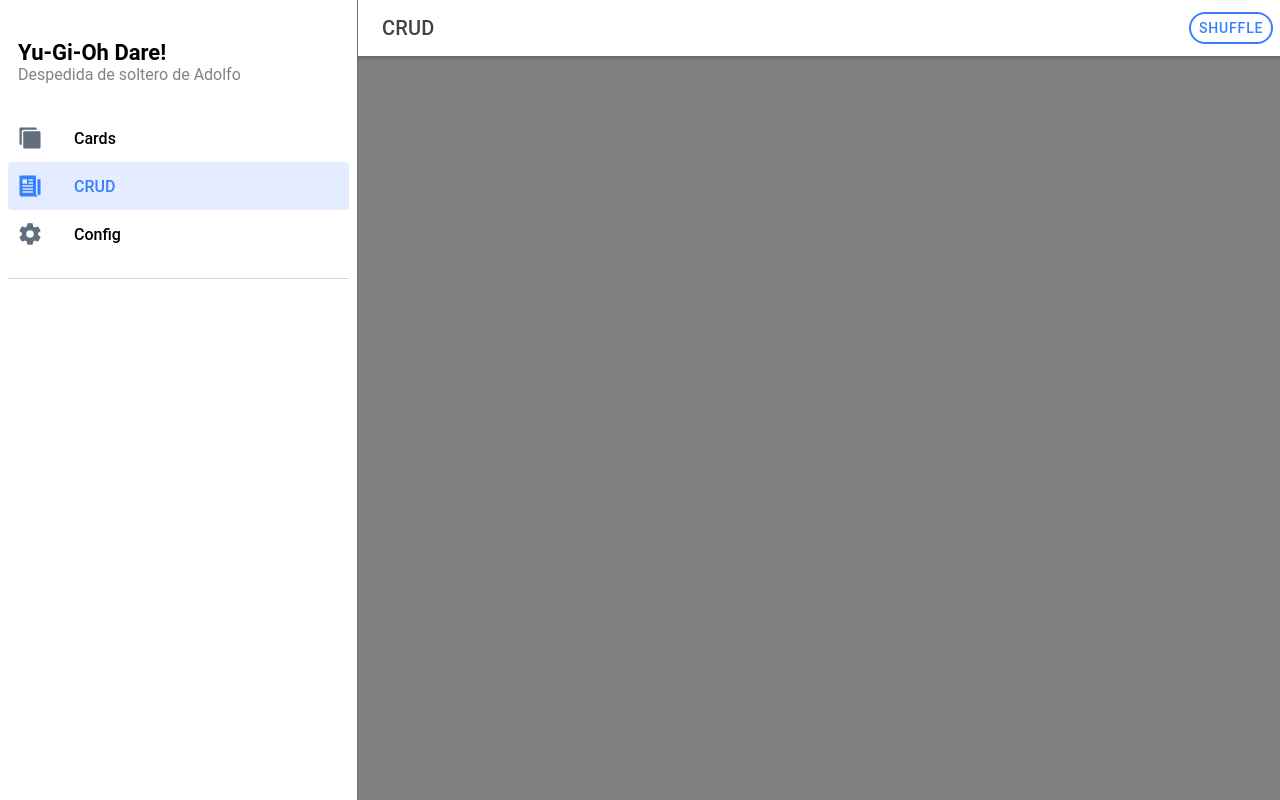
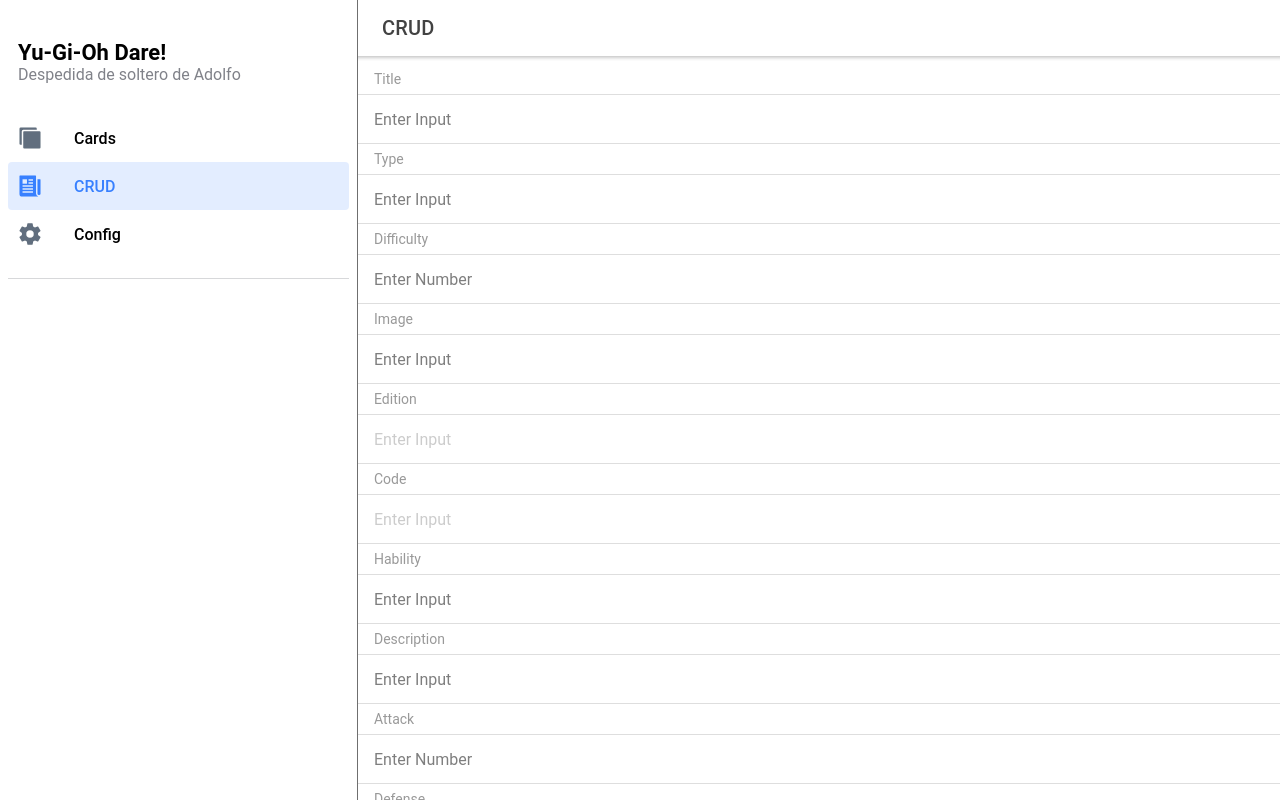
Before and after one commit to phnx2334/yugiGame, a React (Create React App) app: page /page/crud in a window 1280 px wide. Built offline with nearby package versions, Linux system fonts and the light colour scheme.

Commit message:
Started with CRUD creation

```diff
--- a/src/assets/cards.json
+++ b/src/assets/cards.json
@@ -3,26 +3,25 @@
     {
       "id": 1,
       "title": "Dark Magician",
-      "descriptionType":"Spellcaster",
-      "description": "The ultimate wizard in terms of attack and defense.",
       "type": "dark",
-      "starCount":7,
+      "starCount": 7,
+      "imageRoute": "route",
       "edition": "1st Edition",
       "code": "SDY-006",
       "hability": "spellcaster",
+      "description": "The ultimate wizard in terms of attack and defense.",
       "atk": 200,
       "def": 200,
       "numberCode": "523627",
-      "copyright": "©1996 KAZUKI TAKAHASHI",
-      "imageRoute": "route"
+      "copyright": "©1996 KAZUKI TAKAHASHI"
     },
     {
       "id": 2,
       "title": "Marico el que lo lea",
-      "descriptionType":"Spellcaster",
+      "descriptionType": "Spellcaster",
       "description": "random text",
       "type": "light",
-      "starCount":8,
+      "starCount": 8,
       "edition": "1st Edition",
       "code": "SDY-006",
       "hability": "spellcaster",
@@ -35,10 +34,10 @@
     {
       "id": 3,
       "title": "Cards",
-      "descriptionType":"Spellcaster",
+      "descriptionType": "Spellcaster",
       "description": "random text",
       "type": "water",
-      "starCount":1,
+      "starCount": 1,
       "edition": "1st Edition",
       "code": "SDY-006",
       "hability": "spellcaster",
@@ -51,10 +50,10 @@
     {
       "id": 4,
       "title": "Cards",
-      "descriptionType":"Spellcaster",
+      "descriptionType": "Spellcaster",
       "description": "random text",
       "type": "earth",
-      "starCount":5,
+      "starCount": 5,
       "edition": "1st Edition",
       "code": "SDY-006",
       "hability": "spellcaster",
@@ -67,10 +66,10 @@
     {
       "id": 5,
       "title": "Cards",
-      "descriptionType":"Spellcaster",
+      "descriptionType": "Spellcaster",
       "description": "random text",
       "type": "trap",
-      "starCount":4,
+      "starCount": 4,
       "edition": "1st Edition",
       "code": "SDY-006",
       "hability": "spellcaster",
--- a/src/components/CRUD/CRUD.tsx
+++ b/src/components/CRUD/CRUD.tsx
@@ -1,11 +1,143 @@
-import React from 'react'
+import {
+  IonContent,
+  IonItem,
+  IonLabel,
+  IonInput,
+  IonItemDivider,
+  IonList,
+} from "@ionic/react";
+import React, { useState } from "react";
 
-const CRUD = () => {
-    return (
-        <div>
+const CRUD: React.FC = () => {
+  const [text, setText] = useState<string>();
+  const [number, setNumber] = useState<number>();
+  return (
+    <IonContent>
+      <IonList>
+        <IonItemDivider>Title</IonItemDivider>
+        <IonItem>
+          <IonInput
+            clearInput
+            value={text}
+            placeholder="Enter Input"
+            onIonChange={(e) => setText(e.detail.value!)}
+          ></IonInput>
+        </IonItem>
+        <IonItemDivider>Type</IonItemDivider>
+        <IonItem>
+          <IonInput
+            clearInput
+            value={text}
+            placeholder="Enter Input"
+            onIonChange={(e) => setText(e.detail.value!)}
+          ></IonInput>
+        </IonItem>
 
-        </div>
-    )
-}
+        <IonItemDivider>Difficulty</IonItemDivider>
+        <IonItem>
+          <IonInput
+            clearInput
+            type="number"
+            value={number}
+            placeholder="Enter Number"
+            onIonChange={(e) => setNumber(parseInt(e.detail.value!, 10))}
+          ></IonInput>
+        </IonItem>
 
-export default CRUD
+        <IonItemDivider>Image</IonItemDivider>
+        <IonItem>
+          <IonInput
+            clearInput
+            value={text}
+            placeholder="Enter Input"
+            onIonChange={(e) => setText(e.detail.value!)}
+          ></IonInput>
+        </IonItem>
+
+        <IonItemDivider>Edition</IonItemDivider>
+        <IonItem>
+          <IonInput
+            disabled
+            value={text}
+            placeholder="Enter Input"
+            onIonChange={(e) => setText(e.detail.value!)}
+          ></IonInput>
+        </IonItem>
+
+        <IonItemDivider>Code</IonItemDivider>
+        <IonItem>
+          <IonInput
+            disabled
+            value={text}
+            placeholder="Enter Input"
+            onIonChange={(e) => setText(e.detail.value!)}
+          ></IonInput>
+        </IonItem>
+
+        <IonItemDivider>Hability</IonItemDivider>
+        <IonItem>
+          <IonInput
+            clearInput
+            value={text}
+            placeholder="Enter Input"
+            onIonChange={(e) => setText(e.detail.value!)}
+          ></IonInput>
+        </IonItem>
+
+        <IonItemDivider>Description</IonItemDivider>
+        <IonItem>
+          <IonInput
+            clearInput
+            value={text}
+            placeholder="Enter Input"
+            onIonChange={(e) => setText(e.detail.value!)}
+          ></IonInput>
+        </IonItem>
+
+        <IonItemDivider>Attack</IonItemDivider>
+        <IonItem>
+          <IonInput
+            clearInput
+            type="number"
+            value={number}
+            placeholder="Enter Number"
+            onIonChange={(e) => setNumber(parseInt(e.detail.value!, 10))}
+          ></IonInput>
+        </IonItem>
+
+        <IonItemDivider>Defense</IonItemDivider>
+        <IonItem>
+          <IonInput
+            clearInput
+            type="number"
+            value={number}
+            placeholder="Enter Number"
+            onIonChange={(e) => setNumber(parseInt(e.detail.value!, 10))}
+          ></IonInput>
+        </IonItem>
+
+        <IonItemDivider>Number</IonItemDivider>
+        <IonItem>
+          <IonInput
+            disabled
+            value={text}
+            placeholder="Enter Input"
+            onIonChange={(e) => setText(e.detail.value!)}
+          ></IonInput>
+        </IonItem>
+
+        <IonItemDivider>Copyright</IonItemDivider>
+        <IonItem>
+          <IonInput
+            disabled
+            value={text}
+            placeholder="Enter Input"
+            onIonChange={(e) => setText(e.detail.value!)}
+          ></IonInput>
+        </IonItem>
+      </IonList>
+    </IonContent>
+  );
+};
+
+export default CRUD;
--- a/src/components/Cards/Card.css
+++ b/src/components/Cards/Card.css
@@ -95,14 +95,14 @@
   display: flex;
   flex-direction: column;
   border: 3px solid #ac734a;
-  background-color: rgba(255, 255, 255, 0.8);
+  background-color: rgba(255, 255, 255, 0.3);
   margin: 0;
   width: 100%;
   height: 5rem;
   color: black;
 }
 
-.descriptionType {
+.hability {
   font-size: 0.4rem !important;
   font-weight: 700 !important;
 }
--- a/src/components/Cards/Card.tsx
+++ b/src/components/Cards/Card.tsx
@@ -50,7 +50,7 @@
           </div>
 
           <IonCard className="cardDescription">
-            <p className="descriptionType">{`[${cardData.descriptionType.toUpperCase()}]`}</p>
+            <p className="hability">{`[${cardData.hability.toUpperCase()}]`}</p>
             <p className="description">{cardData.description}</p>
 
             <div className="stats">
--- a/src/components/Header/Header.tsx
+++ b/src/components/Header/Header.tsx
@@ -20,7 +20,7 @@
           <IonMenuButton />
         </IonButtons>
         <IonButtons slot="end">
-          <IonButton
+          {props.title === "Cards" && <IonButton
             onClick={() => {
               window.location.reload();
             }}
@@ -29,7 +29,7 @@
             color="primary"
           >
             Shuffle
-          </IonButton>
+          </IonButton>}
         </IonButtons>
         <IonTitle>{props.title}</IonTitle>
       </IonToolbar>
--- a/src/types/card.ts
+++ b/src/types/card.ts
@@ -1,7 +1,6 @@
 export interface IcardData {
     id: number;
     title: string;
-    descriptionType: string;
     description: string;
     type: string;
     starCount: number;
```
